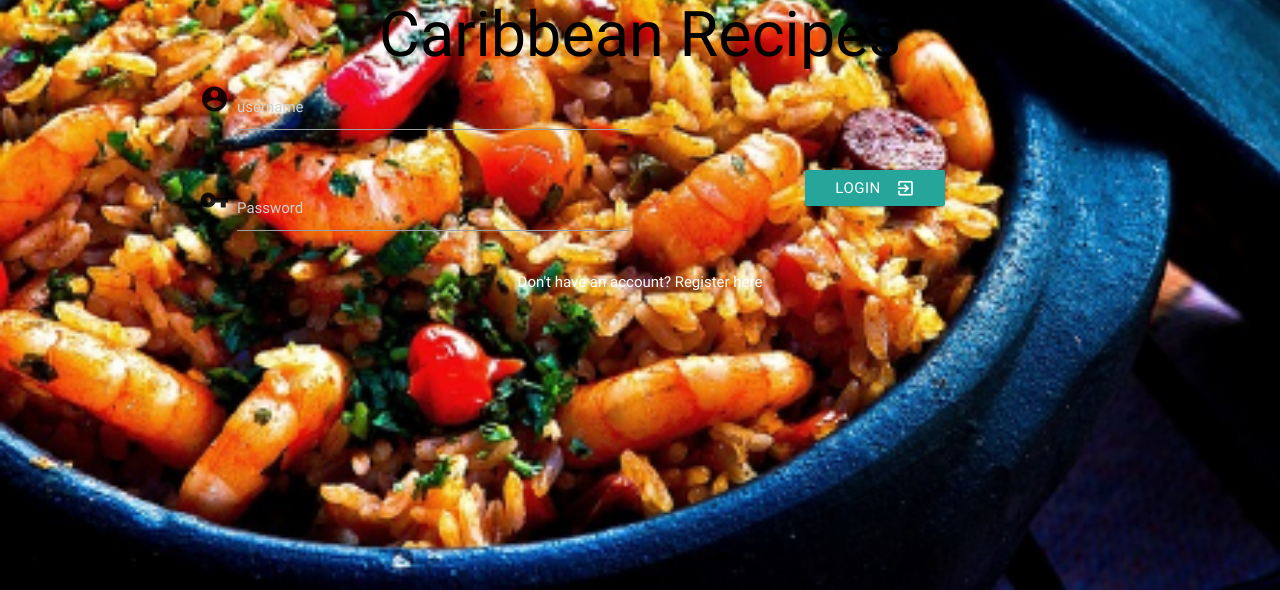
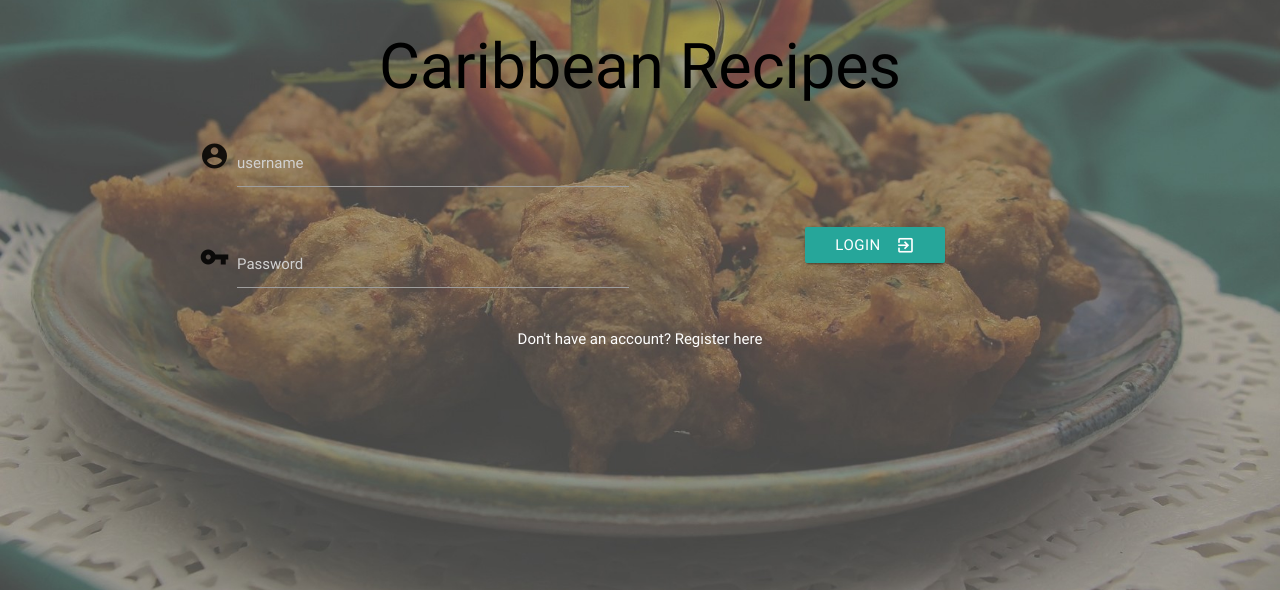
Before and after one commit to debbiect246/recipe-app, a Flask app: page / in a window 1280 px wide. Shown: the top 590 px of the page. Run offline with Flask 2, Linux system fonts and the light colour scheme; data that the repository does not hold is empty; some libraries are stand-ins or nearby versions.

Commit message:
faded background image added to login page

```diff
--- a/app.py
+++ b/app.py
@@ -190,15 +190,11 @@ def findrecipeisland():
 def displayresults():
     return render_template('results.html')
 
-#route for eventual log out page
+#route for log out page
 
 @app.route('/log_out')
 def log_out():
-    if session:
-        session.clear()
-        return render_template("logout.html")
-    else:
-        return redirect(url_for("index"))
+    return render_template('login.html')
 
 # instructions to run app
 
--- a/static/styles.css
+++ b/static/styles.css
@@ -26,19 +26,14 @@
 }
 
 .bg-image{
-    background-image: url("images/dinner.jpg");
+    background-image: url("images/barbadosfish.jpg");
     background-repeat: no-repeat;
     background-size: cover;
     background-position: center;
-    opacity:1;
+
 
 }
 
-.loginpage {
-    text-align: center;
-    margin:auto;
-    vertical-align: middle;
-}
 
 .formcenter {
     text-align: center;
--- a/templates/login.html
+++ b/templates/login.html
@@ -14,7 +14,7 @@
 </head>
 <body class="bg-image">
 
-    <h1 class="loginpage">Caribbean Recipes</h1>
+    <h1>Caribbean Recipes</h1>
 
     <div class="container col s4 offset-s8"><span class="flow-text"></span>
       <form action='{{url_for("login")}}' method='POST' class="col s12 m6 center-align">
```
Also changed, not shown: templates/allrecipeslist.html (+7 -7 lines), static/images/barbadosfish.jpg.
